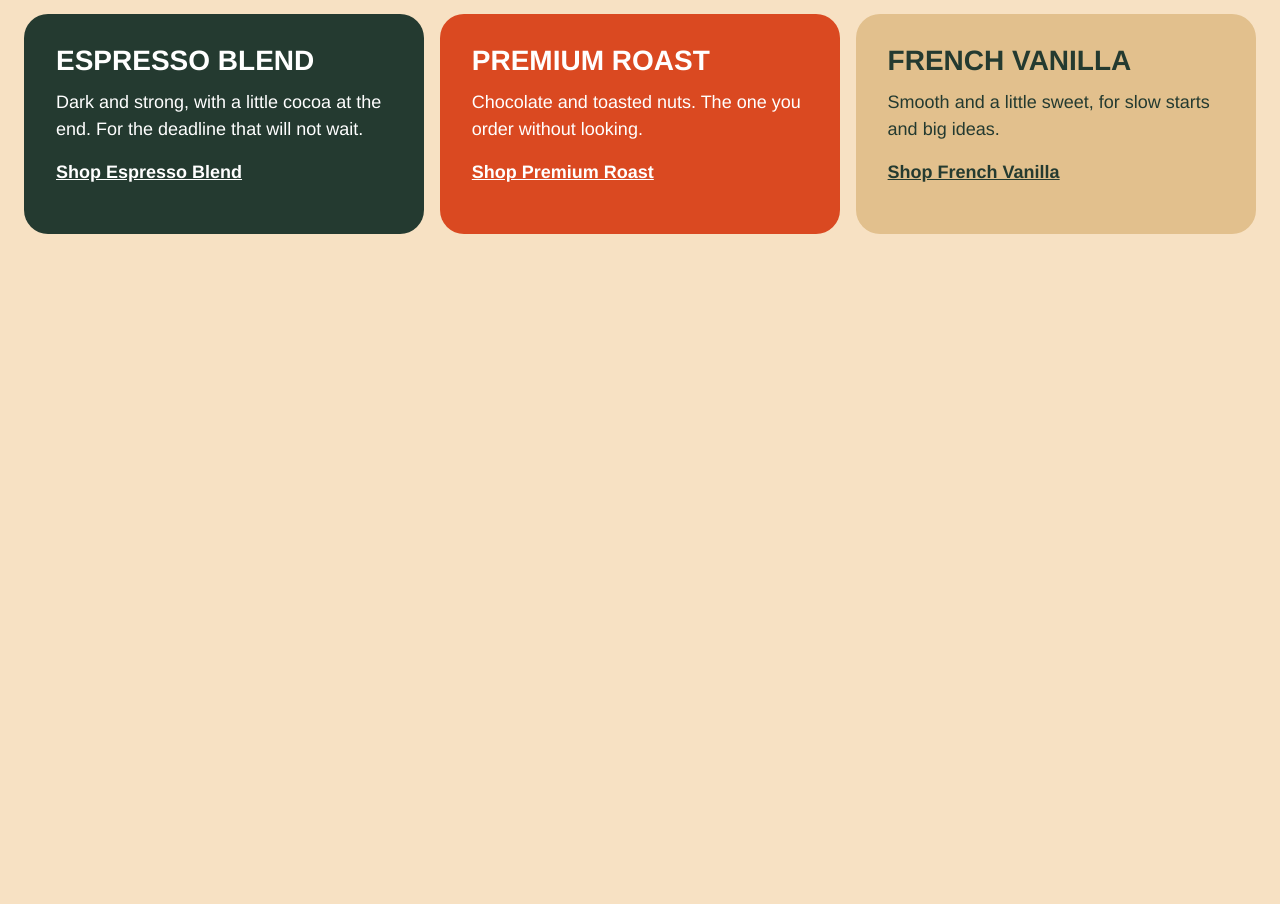
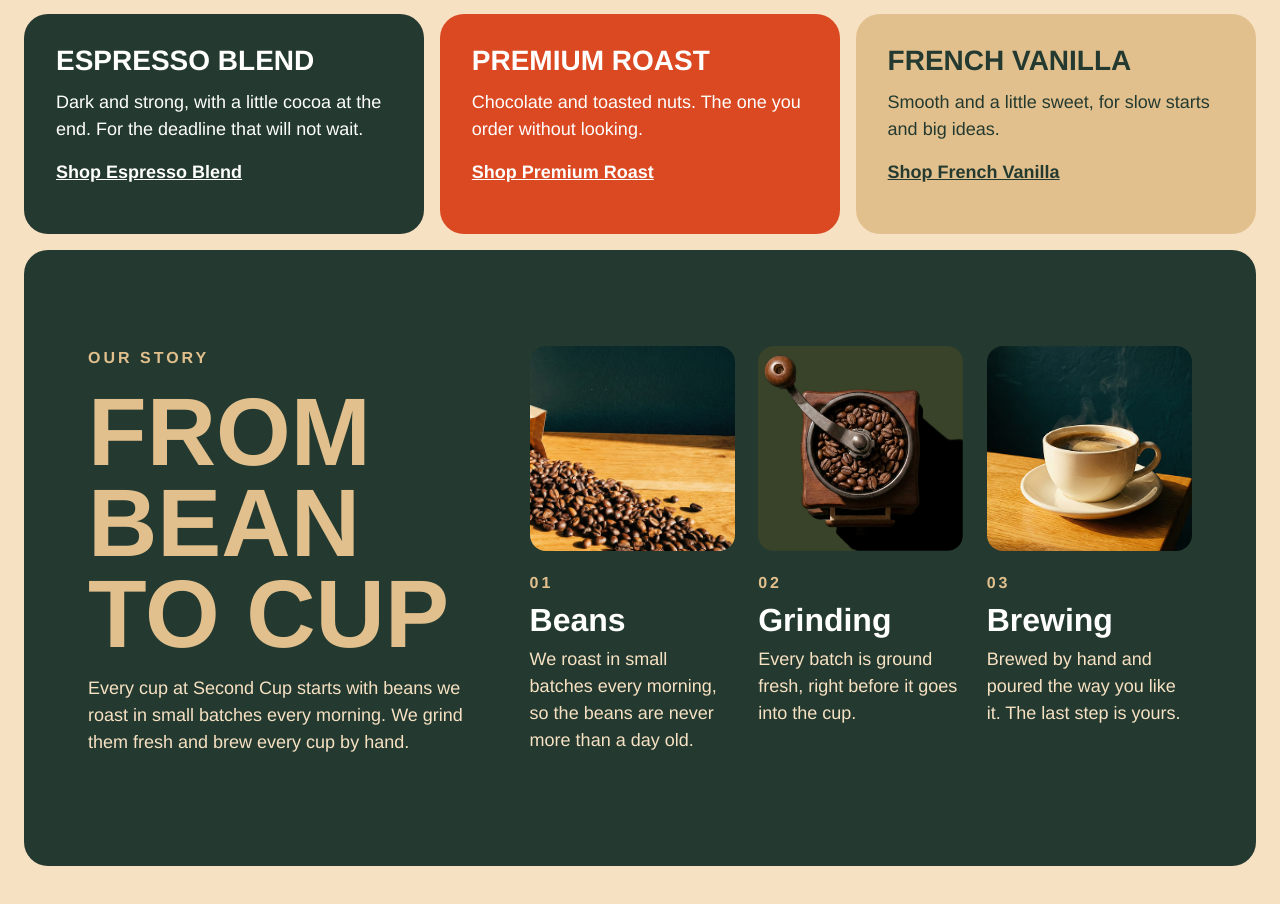
Before and after one commit to maggiesieger/practice-10-maggiesieger, a plain HTML site: page index.html in a window 1280 px wide. Shown: the part 1099-2003 px from the top of the page. Before the commit the page ends 1373 px from the top, so only its background shows below. Drawn offline with Linux system fonts and the light colour scheme.

Commit message:
f kn dfvk

```diff
--- a/index.html
+++ b/index.html
@@ -44,6 +44,17 @@
             <div class="blend-rust"><h2>Premium Roast</h2><p>Chocolate and toasted nuts. The one you order without looking.</p><p><a href="product.html">Shop Premium Roast</a></p></div>
             <div class="blend-tan"><h2>French Vanilla</h2><p>Smooth and a little sweet, for slow starts and big ideas.</p><p><a href="product.html">Shop French Vanilla</a></p></div>
         </section>
-
+        <section class="story">
+            <div class="story-intro">
+                <p class="story-label">Our story</p>
+                <h2>From bean<br>to cup</h2>
+                <p>Every cup at Second Cup starts with beans we roast in small batches every morning. We grind them fresh and brew every cup by hand.</p>
+            </div>
+            <div class="story-cards">
+                <div class="step"><img src="images/beans-square.png" alt="Roasted coffee beans spilling out of a paper bag"><p class="step-number">01</p><h3>Beans</h3><p>We roast in small batches every morning, so the beans are never more than a day old.</p></div>
+                <div class="step"><img src="images/grinder.png" alt="A hand grinder full of dark roasted beans"><p class="step-number">02</p><h3>Grinding</h3><p>Every batch is ground fresh, right before it goes into the cup.</p></div>
+                <div class="step"><img src="images/brewed-coffee.png" alt="A fresh cup of coffee, still steaming, on a wooden table"><p class="step-number">03</p><h3>Brewing</h3><p>Brewed by hand and poured the way you like it. The last step is yours.</p></div>
+            </div>
+        </section>
     </body>
 </html>
--- a/styles.css
+++ b/styles.css
@@ -189,3 +189,57 @@ nav {
   color: inherit;
   font-weight: 700;
 }
+.story {
+  display: flex;
+  justify-content: space-between;
+  align-items: flex-start;
+  padding: 96px 64px 40px;
+  background-color: #243A30;
+  color: #F7E1C3;
+  border-radius: 24px;
+  margin-bottom: 16px;
+}
+.story-intro {
+  width: 34%;
+}
+.story-label {
+  font-size: 16px;
+  font-weight: 700;
+  letter-spacing: 3px;
+  text-transform: uppercase;
+  color: #E2C08D;
+}
+.story-intro h2 {
+  font-size: 96px;
+  line-height: 0.95;
+  text-transform: uppercase;
+  color: #E2C08D;
+}
+.story-cards {
+  width: 60%;
+  display: flex;
+  justify-content: space-between;
+}
+.step {
+  width: 31%;
+  margin-bottom: 56px;
+}
+.step img {
+  display: block;
+  width: 100%;
+  height: auto;
+  border-radius: 16px;
+  margin-bottom: 20px;
+}
+.step-number {
+  font-size: 16px;
+  font-weight: 700;
+  letter-spacing: 3px;
+  color: #E2C08D;
+  margin-bottom: 8px;
+}
+.step h3 {
+  font-size: 32px;
+  color: #FFFFFF;
+  margin-bottom: 8px;
+}
```
